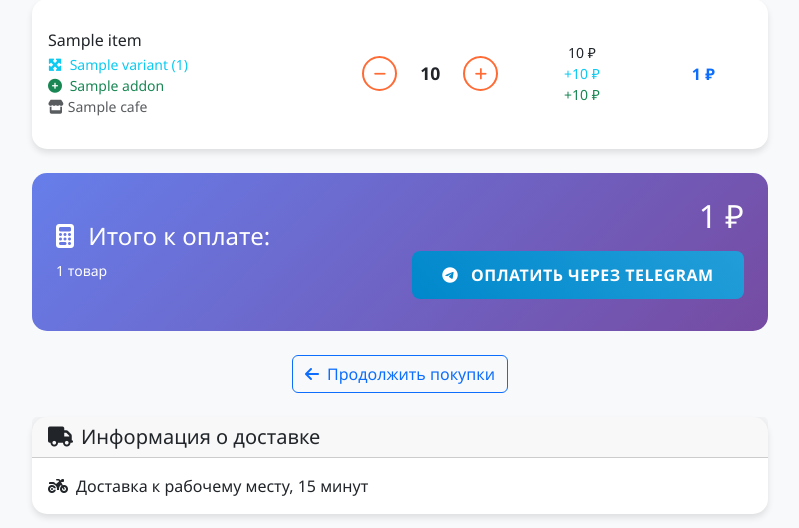
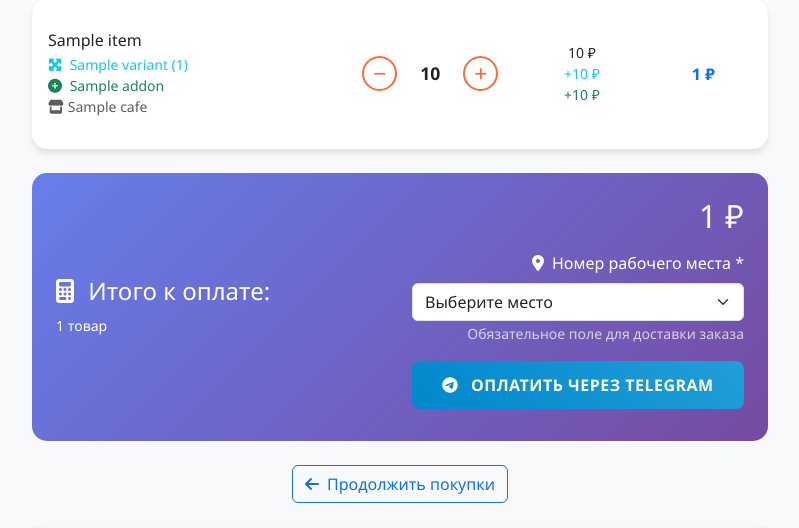
Before and after one commit to iNv1one/greatideas-coworking, a Django app: template templates/cafes/cart.html in a window 1280 px wide. Shown: the part 197-725 px from the top of the page, without its empty margins (240-1039 px from the left). Run offline with Django 5.2, Linux system fonts and the light colour scheme; the template is opened without the code that fills it: most values are stand-ins (such as "Sample title", 1, 10 or a date in 2020); some libraries are stand-ins or nearby versions; some web fonts are replaced.

Commit message:
Добавление рабочего места в приложении

```diff
--- a/orders/models.py
+++ b/orders/models.py
@@ -41,6 +41,9 @@ class Order(models.Model):
     customer_name = models.CharField(max_length=200, verbose_name="Имя клиента")
     customer_phone = models.CharField(max_length=20, verbose_name="Телефон клиента")
     delivery_address = models.TextField(blank=True, verbose_name="Адрес доставки")
+
+    # Номер рабочего места
+    workspace_number = models.PositiveIntegerField(verbose_name="Номер рабочего места", help_text="Номер места от 1 до 30")
 
     # Дополнительная информация
     comment = models.TextField(blank=True, verbose_name="Комментарий к заказу")
--- a/orders/staff_notifications.py
+++ b/orders/staff_notifications.py
@@ -162,6 +162,7 @@ class StaffNotificationService:
 🏪 *Кафе:* {order.cafe.name}
 👤 *Клиент:* {order.customer_name}
 📞 *Телефон:* {order.customer_phone}
+📍 *Рабочее место:* №{order.workspace_number}
 {delivery_type}
 
 📋 *Состав заказа:*
@@ -213,6 +214,7 @@ class StaffNotificationService:
 🏪 *Кафе:* {order.cafe.name}
 👤 *Клиент:* {order.customer_name}
 📞 *Телефон:* {order.customer_phone}
+📍 *Рабочее место:* №{order.workspace_number}
 {delivery_type}
 
 📋 *Состав заказа:*
--- a/orders/telegram_payments.py
+++ b/orders/telegram_payments.py
@@ -23,6 +23,7 @@ class TelegramPaymentService:
                               customer_name: str = '',
                               customer_phone: str = '',
                               delivery_address: str = '',
+                              workspace_number: int = None,
                               comment: str = '') -> Order:
         """
         Создает заказ из данных корзины
@@ -72,6 +73,7 @@ class TelegramPaymentService:
             customer_name=customer_name or telegram_user.first_name or 'Клиент',
             customer_phone=customer_phone,
             delivery_address=delivery_address,
+            workspace_number=workspace_number or 1,  # По умолчанию место 1
             comment=comment,
             total_amount=Decimal('0')  # Пока ставим 0, потом пересчитаем
         )
--- a/templates/cafes/cart.html
+++ b/templates/cafes/cart.html
@@ -236,6 +236,20 @@ main {
                             <div class="col-md-6 text-md-end">
                                 <div class="h2 mb-3" id="totalPrice">{{ total_price }} ₽</div>
 
+                                <!-- Выбор рабочего места -->
+                                <div class="mb-3">
+                                    <label for="workspaceNumber" class="form-label text-white">
+                                        <i class="fas fa-map-marker-alt me-2"></i>Номер рабочего места *
+                                    </label>
+                                    <select class="form-select" id="workspaceNumber" required>
+                                        <option value="">Выберите место</option>
+                                        {% for i in "x"|ljust:"30" %}
+                                            <option value="{{ forloop.counter }}">Место {{ forloop.counter }}</option>
+                                        {% endfor %}
+                                    </select>
+                                    <small class="text-light opacity-75">Обязательное поле для доставки заказа</small>
+                                </div>
+
                                 <!-- Кнопки оплаты -->
                                 <div class="payment-buttons">
                                     <!-- Telegram Payment кнопка -->
@@ -377,6 +391,14 @@ function proceedToCheckout() {
 }
 
 function payWithTelegram() {
+    // Проверяем выбор рабочего места
+    const workspaceNumber = document.getElementById('workspaceNumber').value;
+    if (!workspaceNumber) {
+        alert('Пожалуйста, выберите номер рабочего места для доставки заказа');
+        document.getElementById('workspaceNumber').focus();
+        return;
+    }
+
     // Проверяем, что мы в Telegram Web App
     if (!window.Telegram || !window.Telegram.WebApp) {
         alert('Эта функция доступна только в Telegram Web App');
@@ -413,6 +435,7 @@ function payWithTelegram() {
             delivery_type: 'pickup',
             customer_name: user.first_name + ' ' + (user.last_name || ''),
             customer_phone: user.phone_number || '',
+            workspace_number: parseInt(workspaceNumber),
             comment: ''
         })
     })
```
Also changed, not shown: orders/api_views.py (+9 -0 lines).
